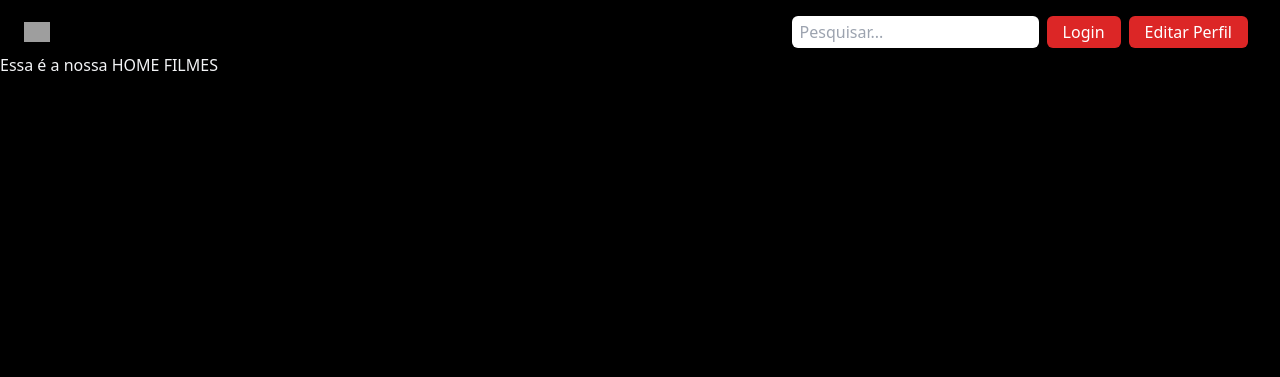
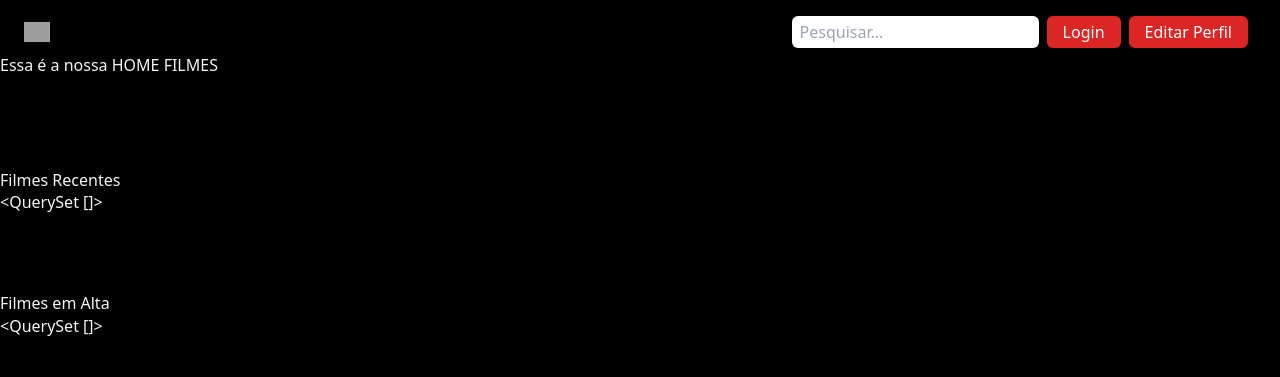
Before and after one commit to Aislanfagundes/Clone_Netflix, a Django app: page /filmes/ in a window 1280 px wide. Shown: the top 377 px of the page. Run offline with Django 4.2, Linux system fonts and the light colour scheme; data that the repository does not hold is empty; some libraries are stand-ins or nearby versions; grey boxes are pictures that could not be loaded.

Commit message:
adicionado na pagina filmes/ a lista de filmes novos e em alta

```diff
--- /dev/null
+++ b/filme/novos_context.py
@@ -0,0 +1,9 @@
+from .models import Filme
+
+def lista_filmes_recentes(request):
+    lista_filmes = Filme.objects.all().order_by('-data_criacao')
+    return {'lista_filmes_recentes': lista_filmes}
+
+def lista_filmes_emalta(request):
+    lista_filmes = Filme.objects.all().order_by('-visualizacao')
+    return {'lista_filmes_emalta': lista_filmes} # é essa variação que vamos usar no HTML, então não pode ser um nome já usado
--- a/filme/templates/homefilmes.html
+++ b/filme/templates/homefilmes.html
@@ -15,5 +15,17 @@
     {% endfor %}
 </div>
 
-<a href=''> </a>
+<div class="py-10">
+    <h2>Filmes Recentes</h2>
+
+    {{ lista_filmes_recentes }}
+
+</div>
+
+<div class="py-10">
+    <h2>Filmes em Alta</h2>
+
+    {{ lista_filmes_emalta }}
+
+</div>
 {% endblock %}
--- a/netflix/settings.py
+++ b/netflix/settings.py
@@ -63,6 +63,8 @@
                 'django.template.context_processors.request',
                 'django.contrib.auth.context_processors.auth',
                 'django.contrib.messages.context_processors.messages',
+                'filme.novos_context.lista_filmes_recentes',
+                'filme.novos_context.lista_filmes_emalta',
             ],
         },
     },
```
